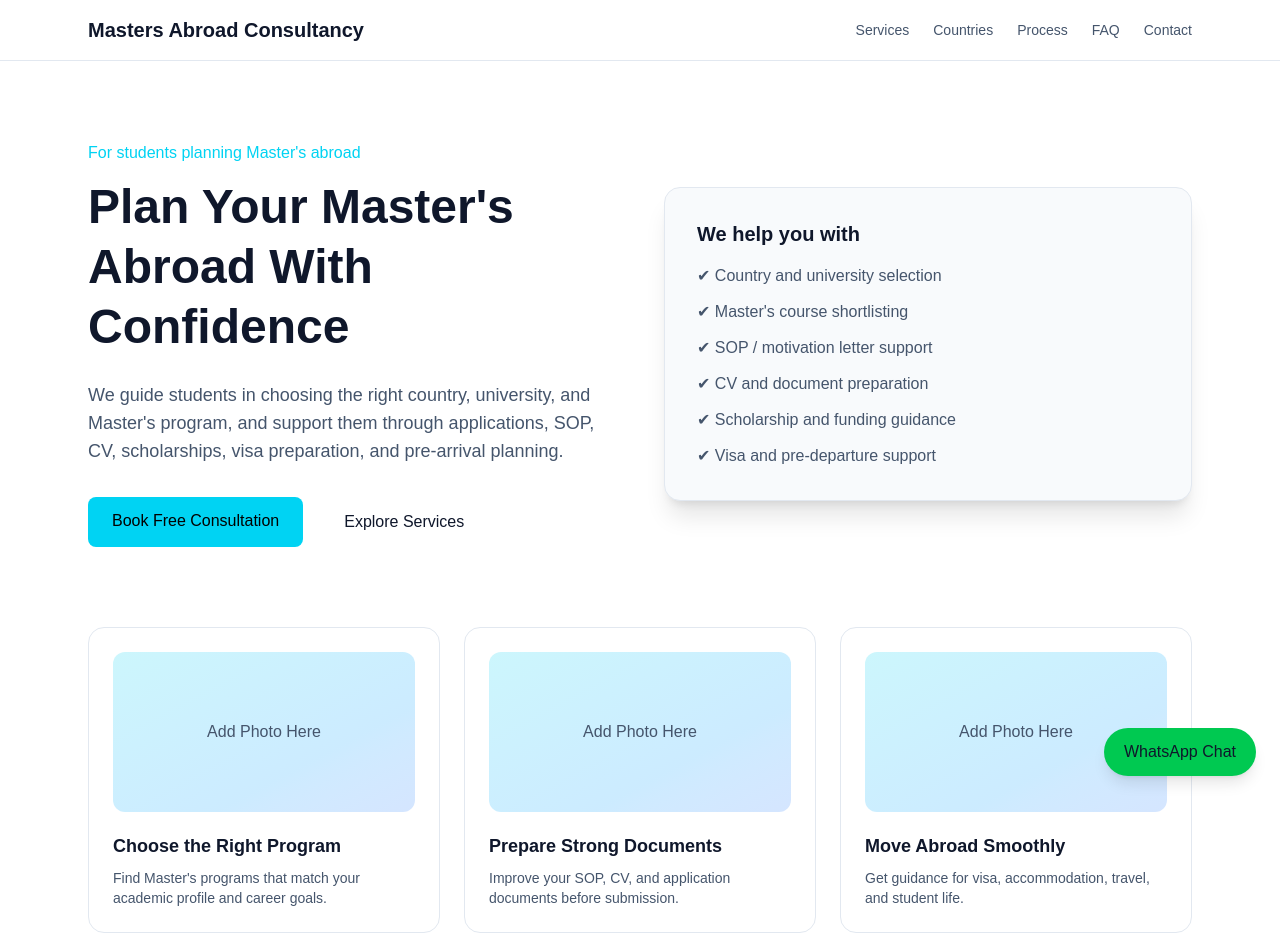
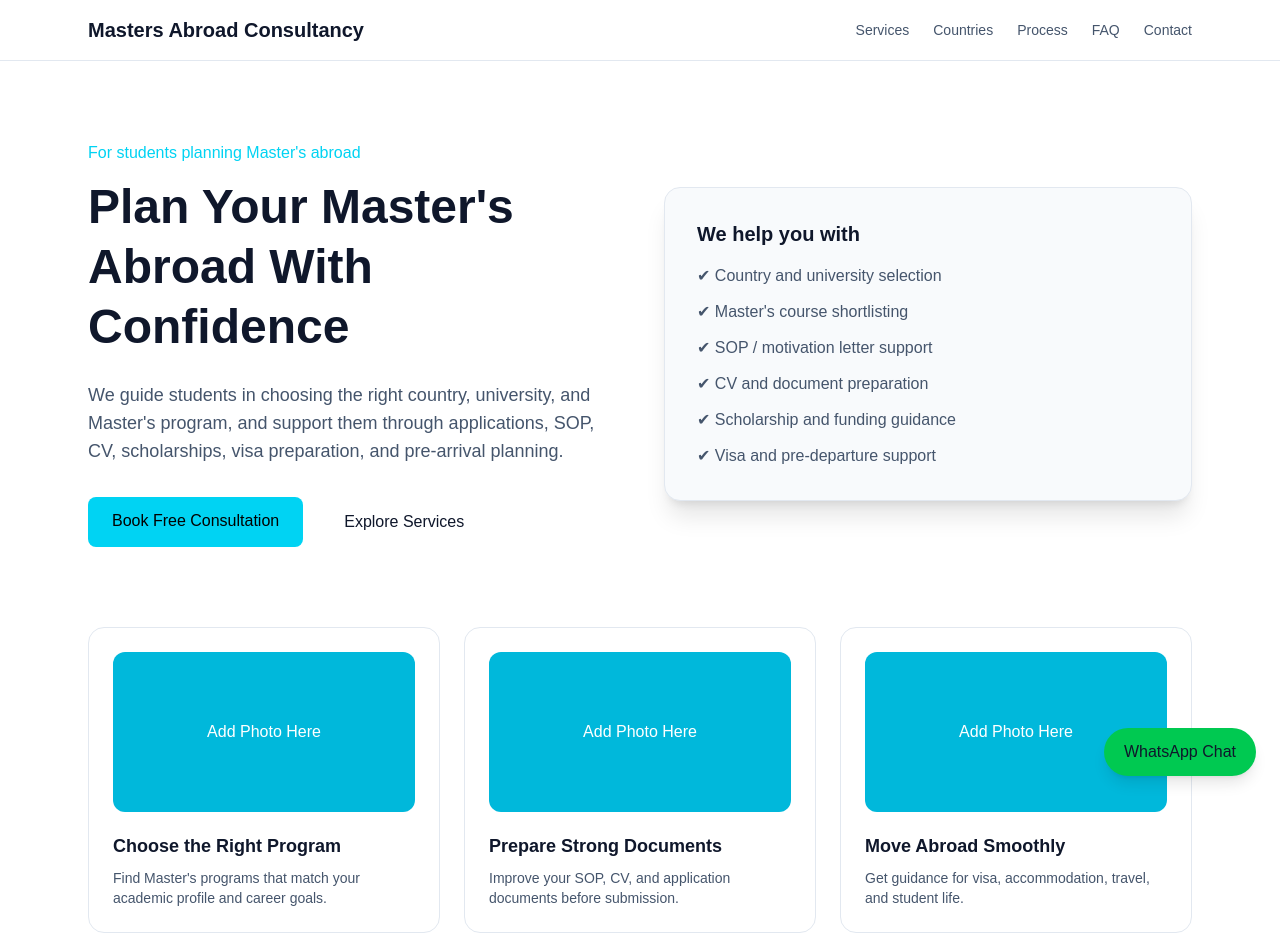
Before and after one commit to pjsr39/student-consultancy, a Next.js app: page / in a window 1280 px wide. Shown: the top 952 px of the page. Built offline with nearby package versions, Linux system fonts and the light colour scheme.

Commit message:
Update page.tsx

```diff
--- a/app/page.tsx
+++ b/app/page.tsx
@@ -90,7 +90,7 @@ export default function Page() {
               key={item.title}
               className="bg-white border border-slate-200 rounded-2xl p-6"
             >
-              <div className="h-40 bg-gradient-to-br from-cyan-400/20 to-blue-500/20 rounded-xl mb-5 flex items-center justify-center text-slate-600">
+              <div className="h-40 bg-cyan-500 rounded-xl mb-5 flex items-center justify-center text-white font-medium">
                 Add Photo Here
               </div>
               <h3 className="text-lg font-semibold">{item.title}</h3>
```
